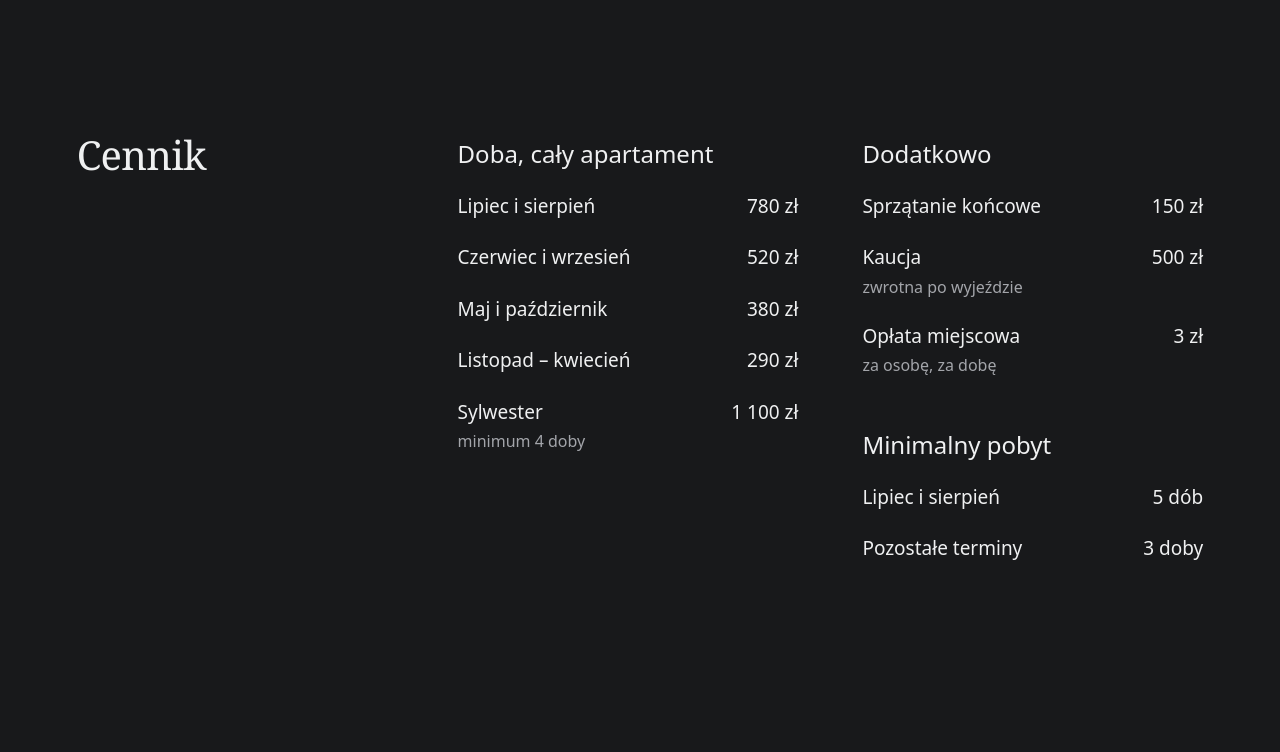
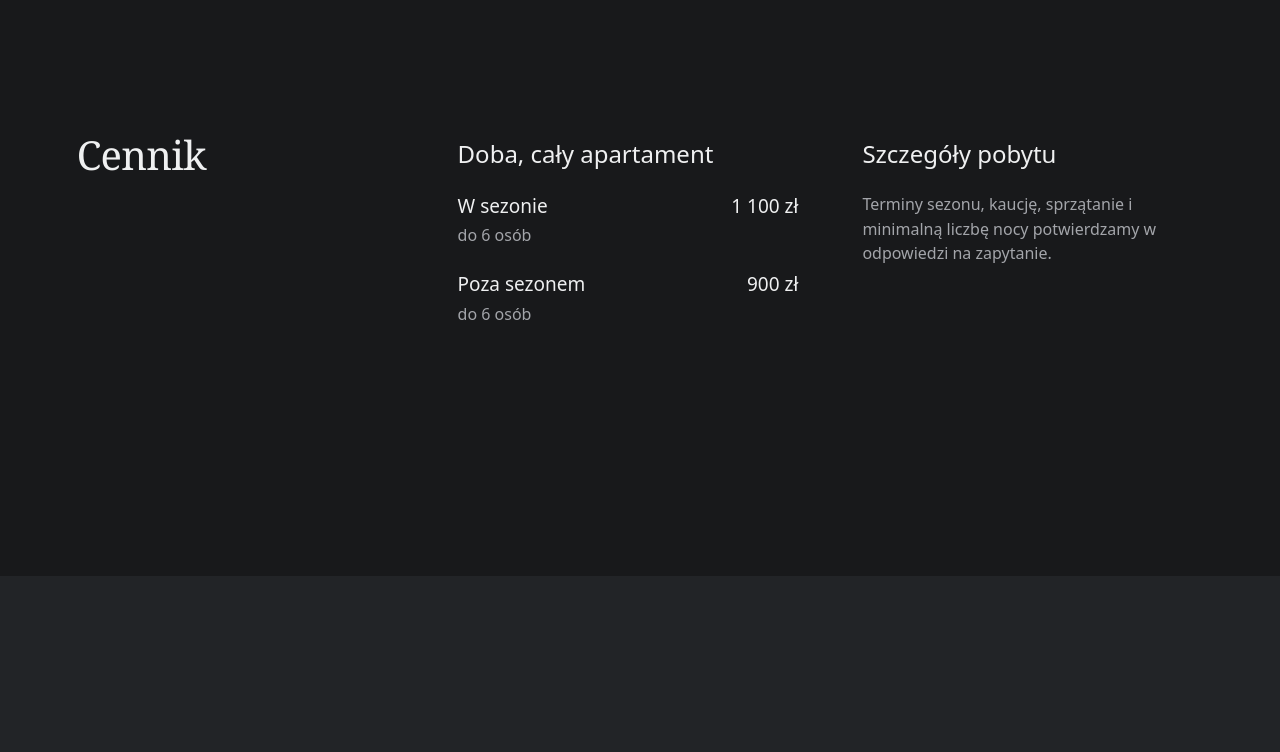
Before and after one commit to Marven151/gaski-apartament, a plain HTML site: page index.html in a window 1280 px wide. Shown: the part 7100-7852 px from the top of the page. Drawn offline with nearby package versions, Linux system fonts and the light colour scheme; a web font is replaced by a local one.

Commit message:
Real prices, MIT licence for the code

```diff
--- a/index.html
+++ b/index.html
@@ -140,6 +140,7 @@ button{font:inherit;color:inherit;background:none;border:0;padding:0;cursor:poin
 .plist .it{display:flex;justify-content:space-between;gap:16px;margin-bottom:22px;font-size:19px;font-variant-numeric:tabular-nums}
 .plist .it small{display:block;font-size:16px;color:var(--muted);max-width:36ch;margin-top:2px}
 .plist .it .p{white-space:nowrap}
+.plist .note{font-size:16px;color:var(--muted);max-width:36ch}
 
 /* place + contact */
 .place{background:var(--surface)}
@@ -308,20 +309,12 @@ button{font:inherit;color:inherit;background:none;border:0;padding:0;cursor:poin
       <div class="plist">
         <section data-reveal>
           <h3>Doba, cały apartament</h3>
-          <div class="it"><span>Lipiec i sierpień</span><span class="p">780 zł</span></div>
-          <div class="it"><span>Czerwiec i wrzesień</span><span class="p">520 zł</span></div>
-          <div class="it"><span>Maj i październik</span><span class="p">380 zł</span></div>
-          <div class="it"><span>Listopad – kwiecień</span><span class="p">290 zł</span></div>
-          <div class="it"><span>Sylwester<small>minimum 4 doby</small></span><span class="p">1 100 zł</span></div>
+          <div class="it"><span>W sezonie<small>do 6 osób</small></span><span class="p">1 100 zł</span></div>
+          <div class="it"><span>Poza sezonem<small>do 6 osób</small></span><span class="p">900 zł</span></div>
         </section>
         <section data-reveal style="--d:2">
-          <h3>Dodatkowo</h3>
-          <div class="it"><span>Sprzątanie końcowe</span><span class="p">150 zł</span></div>
-          <div class="it"><span>Kaucja<small>zwrotna po wyjeździe</small></span><span class="p">500 zł</span></div>
-          <div class="it"><span>Opłata miejscowa<small>za osobę, za dobę</small></span><span class="p">3 zł</span></div>
-          <h3 style="margin-top:48px">Minimalny pobyt</h3>
-          <div class="it"><span>Lipiec i sierpień</span><span class="p">5 dób</span></div>
-          <div class="it"><span>Pozostałe terminy</span><span class="p">3 doby</span></div>
+          <h3>Szczegóły pobytu</h3>
+          <p class="note">Terminy sezonu, kaucję, sprzątanie i minimalną liczbę nocy potwierdzamy w odpowiedzi na zapytanie.</p>
         </section>
       </div>
     </div>
@@ -347,7 +340,7 @@ button{font:inherit;color:inherit;background:none;border:0;padding:0;cursor:poin
 <footer class="foot">
   <div class="top">
     <p>Gąski, Pomorze Zachodnie</p>
-    <p>Ceny orientacyjne, potwierdzamy je w odpowiedzi na zapytanie</p>
+    <p>Szczegóły pobytu potwierdzamy w odpowiedzi na zapytanie</p>
     <a href="#top">Do góry</a>
   </div>
   <a class="big" href="mailto:marven.15111@gmail.com?subject=Zapytanie%20o%20termin">marven.15111<wbr>@gmail.com</a>
```
Also changed, not shown: 2 other files.
